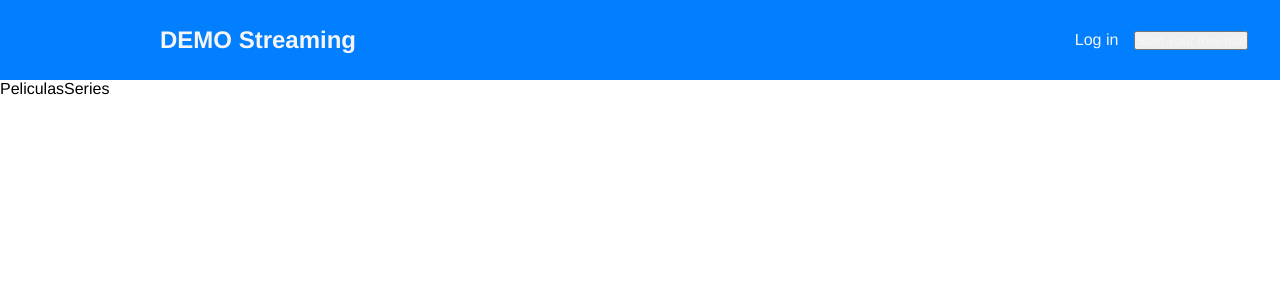
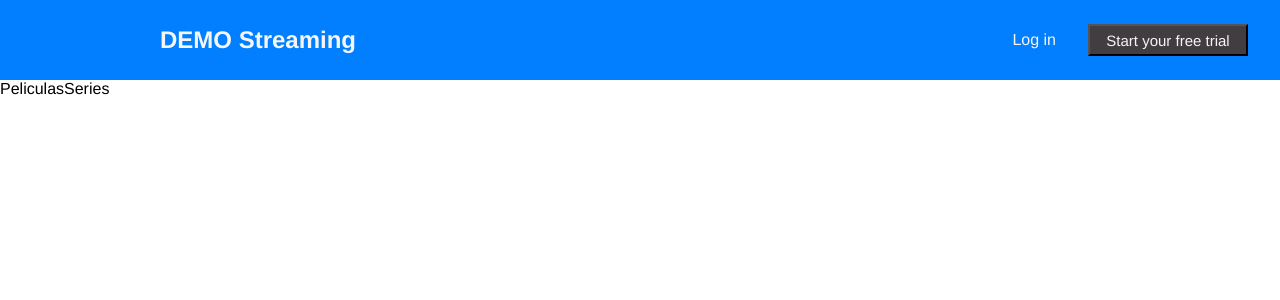
Before and after one commit to PabloTei/PT-Neoland, a React (Vite) app: page / in a window 1280 px wide. Shown: the top 300 px of the page. Built offline with nearby package versions, Linux system fonts and the light colour scheme; the HTML template or start-up script is replaced by a standard one.

Commit message:
diseño header

```diff
--- a/src/components/Header/Header.css
+++ b/src/components/Header/Header.css
@@ -12,7 +12,7 @@
     align-items: center;
     justify-content: flex-end;
     margin-right: 2rem;
-    gap: 1rem;
+    gap: 2rem;
 }
 
 .header > h2 {
@@ -23,6 +23,9 @@
     margin-left: 10rem;
 }
 
-.header > button {
+.header > div > button {
     background-color: #423D41;
+    height: 2rem;
+    width: 10rem;
+    font-size: 15px;
 }
```
